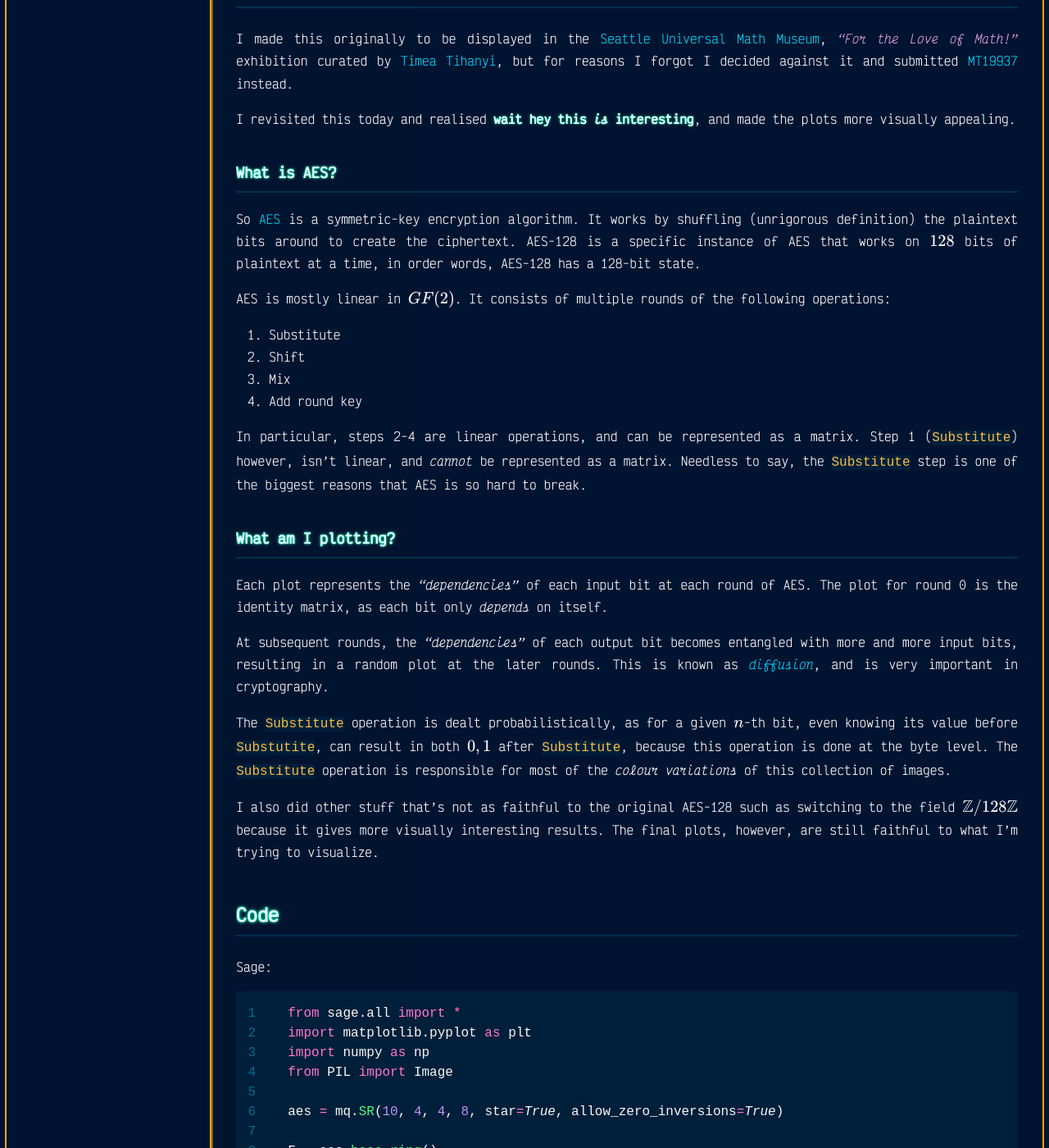
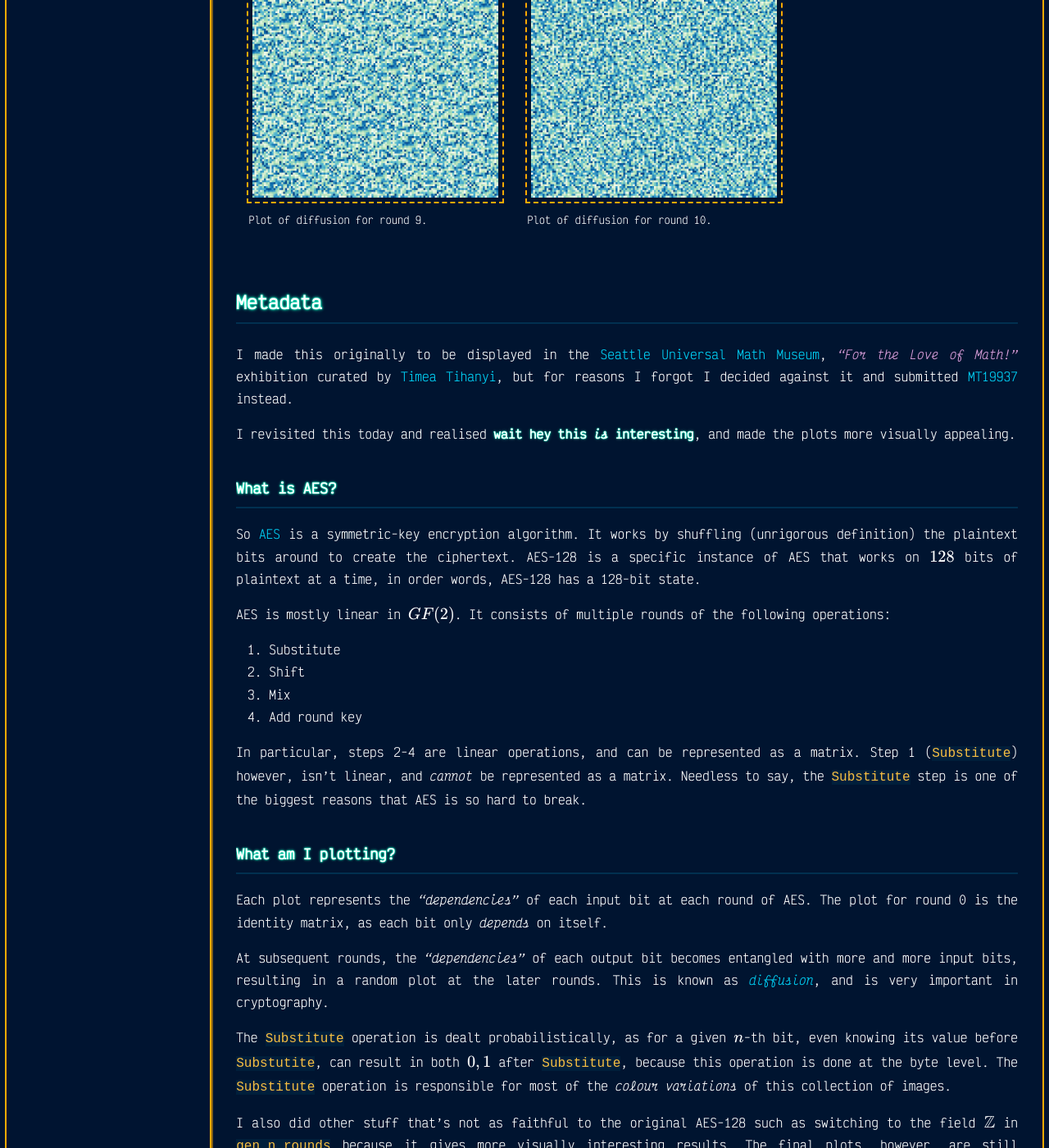
Before and after one commit to JuliaPoo/juliapoo.github.io, a Jekyll site: the page built from _art/2022-01-09-aes-diffusion.md, in a window 1280 px wide and 1400 px high, scrolled down 2550 px. Shown: the whole window at 82% size. Built offline with Jekyll 4.4.1, drawn with Linux system fonts in a browser that asks for light colours; formulas are drawn with MathJax 3.

Commit message:
Fix Aes diffusion

```diff
--- a/_art/2022-01-09-aes-diffusion.md
+++ b/_art/2022-01-09-aes-diffusion.md
@@ -61,6 +61,16 @@ gallery:
       desc: |
         Plot of diffusion for round 8.
 
+    - url: /assets/art/2022-01-09-aes-diffusion/aes128-diffusion-9r-mod128-9.png
+      alt: Plot of diffusion for round 9.
+      desc: |
+        Plot of diffusion for round 9.
+
+    - url: /assets/art/2022-01-09-aes-diffusion/aes128-diffusion-9r-mod128-10.png
+      alt: Plot of diffusion for round 10.
+      desc: |
+        Plot of diffusion for round 10.
+
 tags:
     - generative
     - cryptography
@@ -95,7 +105,7 @@ At subsequent rounds, the _"dependencies"_ of each output bit becomes entangled
 
 The `Substitute` operation is dealt probabilistically, as for a given $n$-th bit, even knowing its value before `Substutite`, can result in both $0,1$ after `Substitute`, because this operation is done at the byte level. The `Substitute` operation is responsible for most of the _colour variations_ of this collection of images.
 
-I also did other stuff that's not as faithful to the original AES-128 such as switching to the field $\mathbb{Z}/128 \mathbb{Z}$ because it gives more visually interesting results. The final plots, however, are still faithful to what I'm trying to visualize.
+I also did other stuff that's not as faithful to the original AES-128 such as switching to the field $\mathbb{Z}$ in `gen_n_rounds` because it gives more visually interesting results. The final plots, however, are still faithful to what I'm trying to visualize.
 
 ## Code
 
@@ -165,7 +175,7 @@ shift = matrix(ZZ, aes.shift_rows_matrix())
 mix = get_mix_mat_GF2()
 sub = get_sub_mat_GF2()
 def gen_n_rounds(n:int):
-    r1 = identity_matrix(Zmod(128), 128)
+    r1 = identity_matrix(ZZ, 128)
     for i in range(n):
         r1 = sub*r1
         r1 = shift*r1
```
Also changed, not shown: assets/art/2022-01-09-aes-diffusion/aes128-diffusion-9r-mod128-10.png (added), assets/art/2022-01-09-aes-diffusion/aes128-diffusion-9r-mod128-9.png (added).
